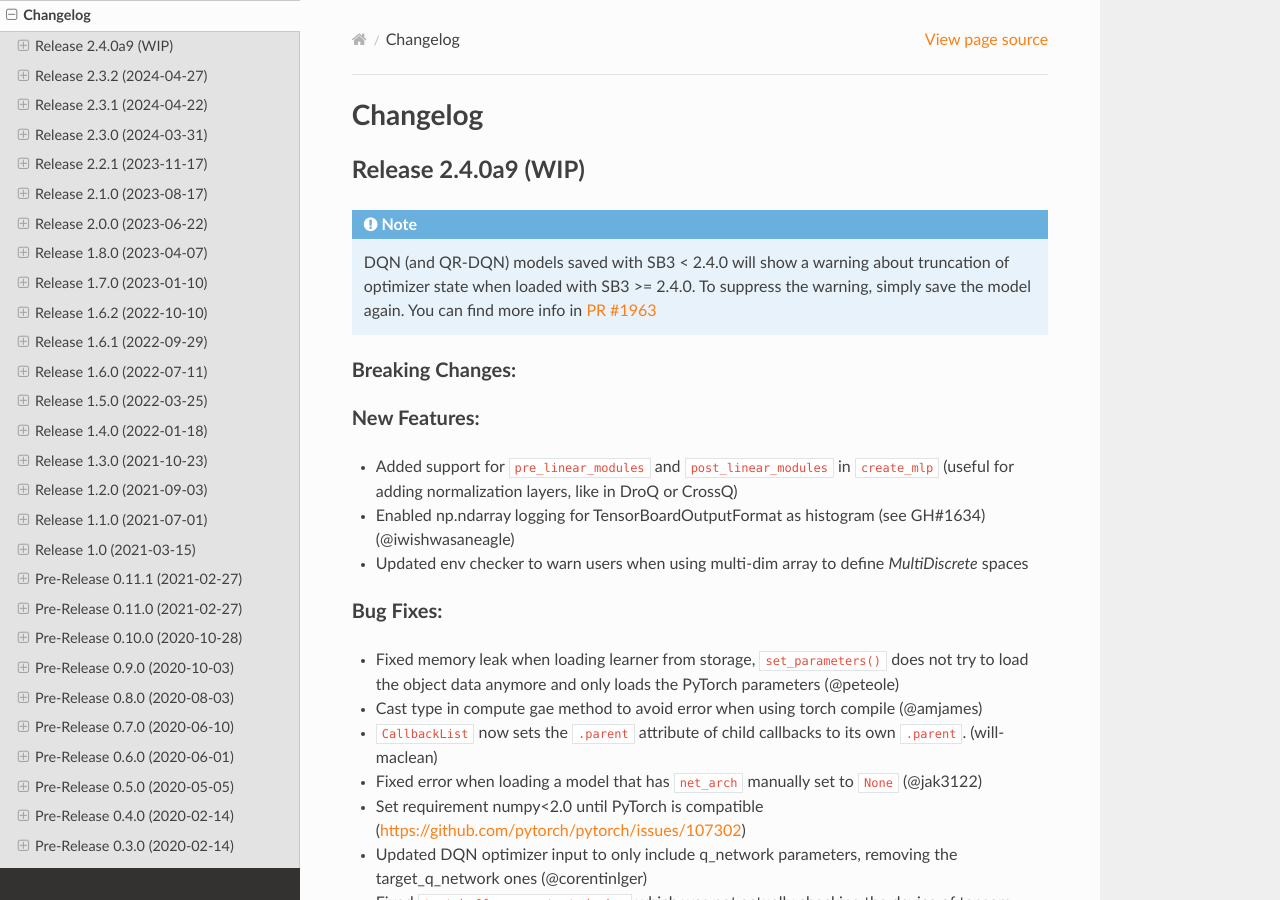
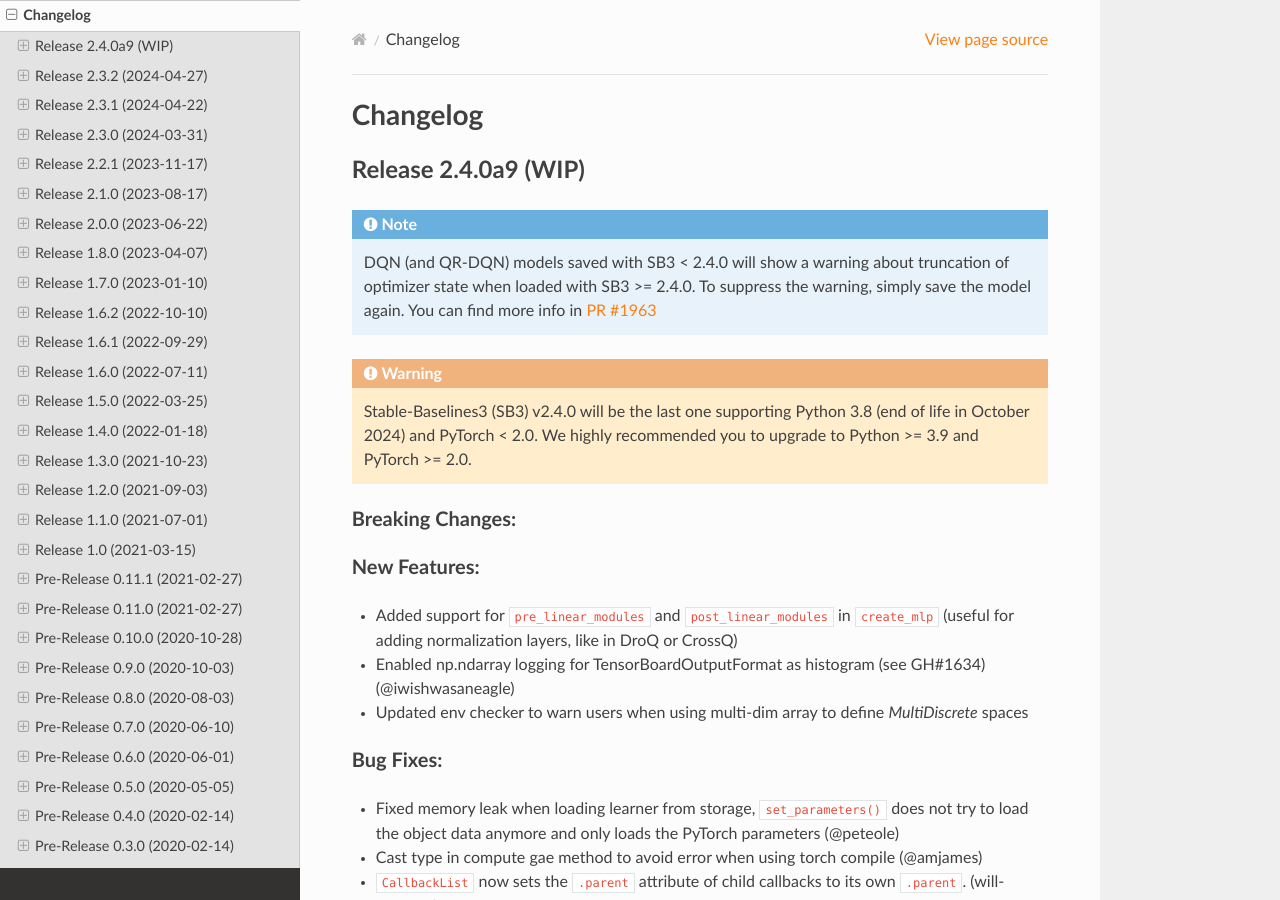
Before and after one commit to DLR-RM/stable-baselines3, a Sphinx documentation site: the page built from docs/misc/changelog.rst, in a window 1280 px wide and 900 px high. Built offline with Sphinx 7.4.7 and the Read the Docs theme 2.0.0, drawn with Linux system fonts in a browser that asks for light colours; pages that are not in the unit, such as notebooks, are missing from menus; the version number could not be read and is left out.

Commit message:
Update changelog

```diff
--- a/docs/misc/changelog.rst
+++ b/docs/misc/changelog.rst
@@ -12,6 +12,13 @@
   truncation of optimizer state when loaded with SB3 >= 2.4.0.
   To suppress the warning, simply save the model again.
   You can find more info in `PR #1963 <https://github.com/DLR-RM/stable-baselines3/pull/1963>`_
+
+.. warning::
+
+    Stable-Baselines3 (SB3) v2.4.0 will be the last one supporting Python 3.8 (end of life in October 2024)
+    and PyTorch < 2.0.
+    We highly recommended you to upgrade to Python >= 3.9 and PyTorch >= 2.0.
+
 
 Breaking Changes:
 ^^^^^^^^^^^^^^^^^
```
